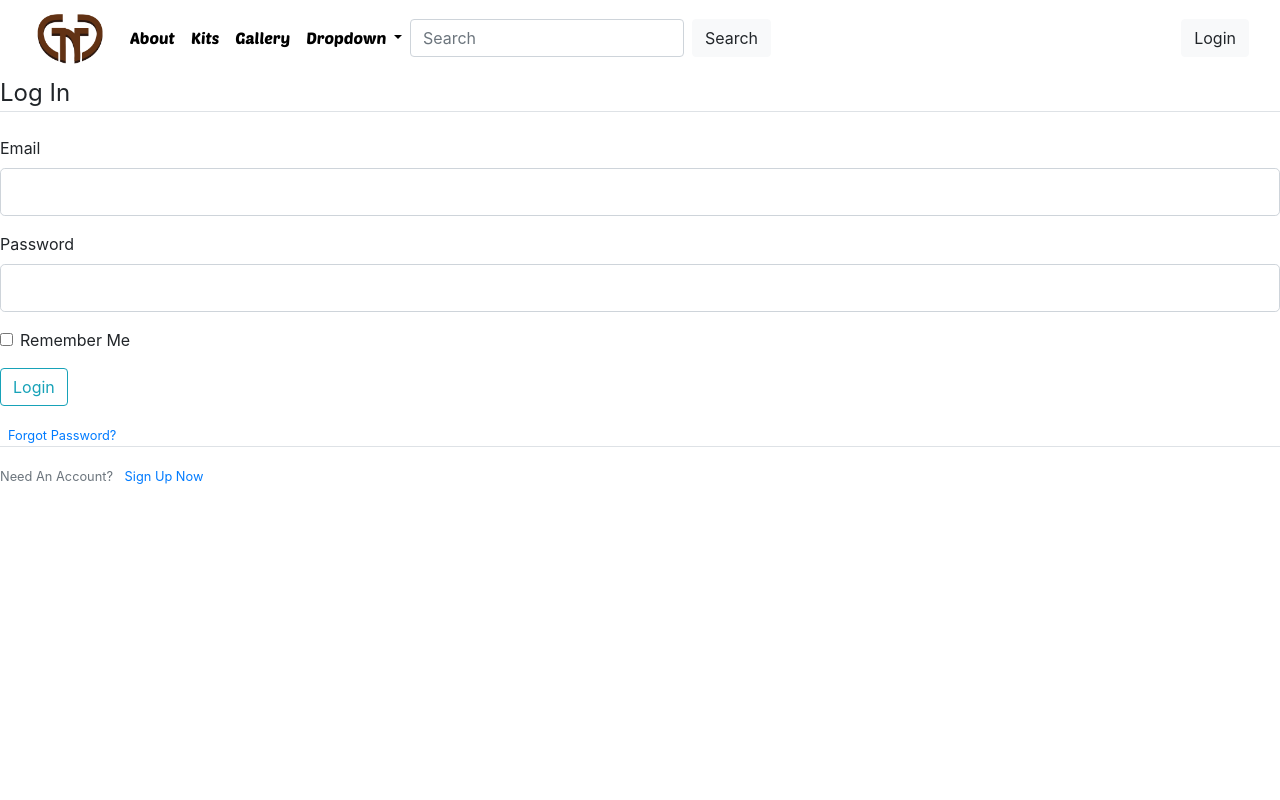
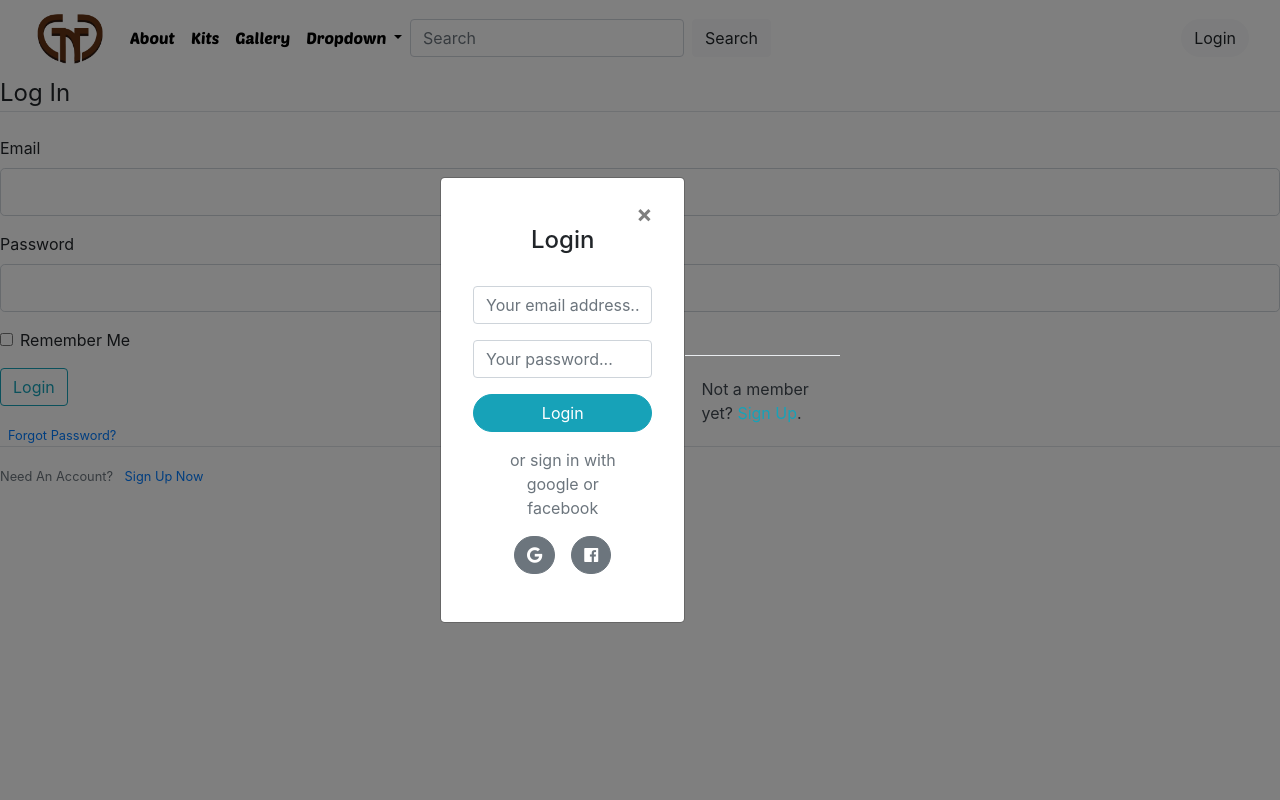
Before and after one commit to CharlesTWood/GameNightGadgets, a Flask app: page /login in a window 1280 px wide, after a click on "Login". Run offline with Flask 2, Linux system fonts and the light colour scheme; some libraries are stand-ins or nearby versions.

Commit message:
Created pop up login modal

```diff
--- a/app/website/static/main.css
+++ b/app/website/static/main.css
@@ -53,3 +53,40 @@ h2{
     font-family: poet;
     font-size: 100px;
 }
+
+.container {
+    padding: 2rem 0rem;
+  }
+
+  @media (min-width: 576px) {
+    .modal-dialog {
+      max-width: 400px;
+    }
+    .modal-dialog .modal-content {
+      padding: 1rem;
+    }
+  }
+
+  .modal-header .close {
+    margin-top: -1.5rem;
+  }
+
+  .form-title {
+    margin: -2rem 0rem 2rem;
+  }
+
+  .btn-round {
+    border-radius: 3rem;
+  }
+
+  .delimiter {
+    padding: 1rem;
+  }
+
+  .social-buttons .btn {
+    margin: 0 0.5rem 1rem;
+  }
+
+  .signup-section {
+    padding: 0.3rem 0rem;
+  }
--- a/app/website/templates/base.html
+++ b/app/website/templates/base.html
@@ -4,6 +4,9 @@
     <!-- Required meta tags -->
     <meta charset="utf-8">
     <meta name="viewport" content="width=device-width, initial-scale=1, shrink-to-fit=no">
+
+    <!-- Font-awesome CSS-->
+    <link rel='stylesheet' href='https://use.fontawesome.com/releases/v5.3.1/css/all.css'>
 
     <!-- Bootstrap CSS -->
     <link rel="stylesheet" href="https://maxcdn.bootstrapcdn.com/bootstrap/4.0.0/css/bootstrap.min.css" integrity="sha384-Gn5384xqQ1aoWXA+058RXPxPg6fy4IWvTNh0E263XmFcJlSAwiGgFAW/dAiS6JXm" crossorigin="anonymous">
@@ -65,6 +68,47 @@
         </div>
     </nav>
 
+    <div class="modal fade" id="loginModal" tabindex="-1" role="dialog" aria-labelledby="exampleModalLabel" aria-hidden="true">
+      <div class="modal-dialog modal-dialog-centered" role="document">
+        <div class="modal-content">
+          <div class="modal-header border-bottom-0">
+            <button type="button" class="close" data-dismiss="modal" aria-label="Close">
+              <span aria-hidden="true">×</span>
+            </button>
+          </div>
+          <div class="modal-body">
+            <div class="form-title text-center">
+              <h4>Login</h4>
+            </div>
+            <div class="d-flex flex-column text-center">
+              <form>
+                <div class="form-group">
+                  <input type="email" class="form-control" id="email1"placeholder="Your email address...">
+                </div>
+                <div class="form-group">
+                  <input type="password" class="form-control" id="password1" placeholder="Your password...">
+                </div>
+                <button type="button" class="btn btn-info btn-block btn-round">Login</button>
+              </form>
+
+              <div class="text-center text-muted delimiter">or sign in with google or facebook</div>
+              <div class="d-flex justify-content-center social-buttons">
+                <button type="button" class="btn btn-secondary btn-round" data-toggle="tooltip" data-placement="top" title="google">
+                  <i class="fab fa-google"></i>
+                </button>
+                <button type="button" class="btn btn-secondary btn-round" data-toggle="tooltip" data-placement="top" title="Facebook">
+                  <i class="fab fa-facebook"></i>
+                </button>
+              </div>
+            </div>
+          </div>
+        </div>
+          <div class="modal-footer justify-content-center">
+            <div class="signup-section">Not a member yet? <a href="{{ url_for('register') }}" class="text-info"> Sign Up</a>.</div>
+          </div>
+      </div>
+    </div>
+
     {% block content %}{% endblock %}
 
     <!-- Optional JavaScript -->
```
